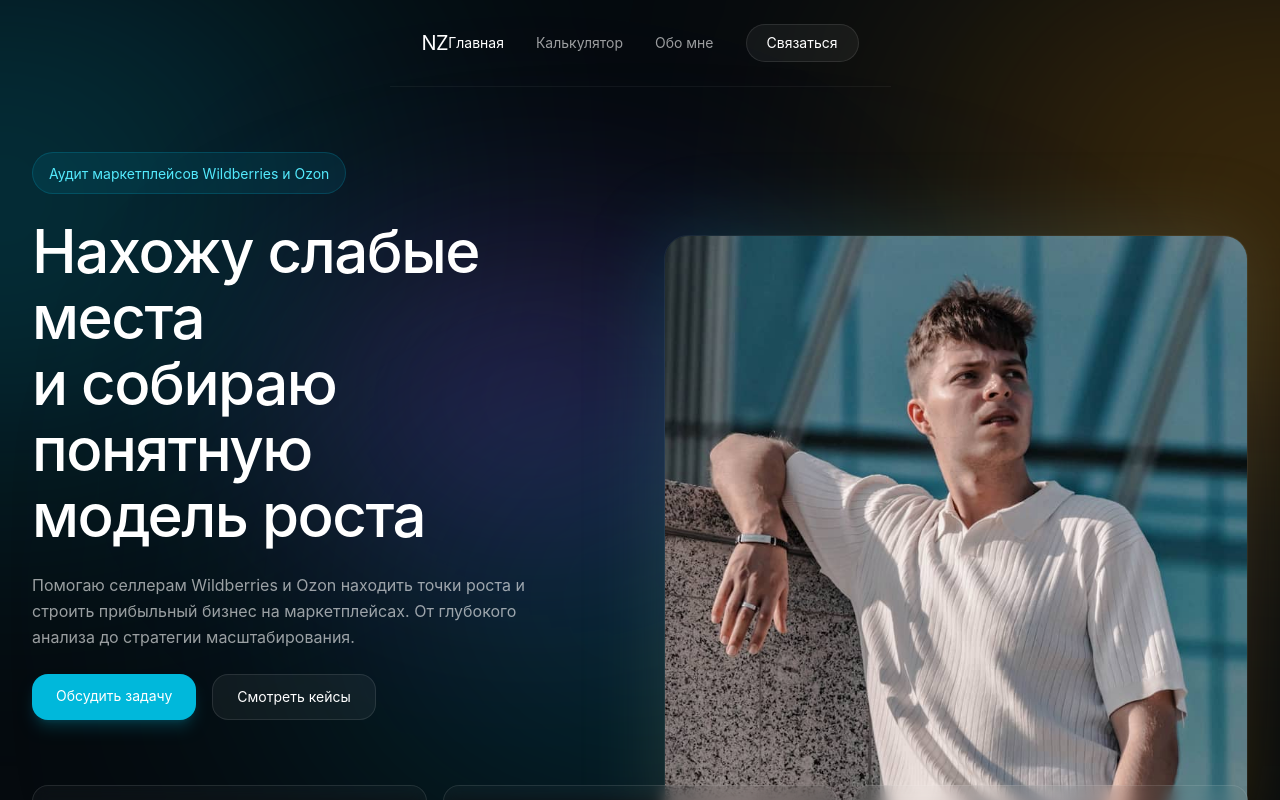
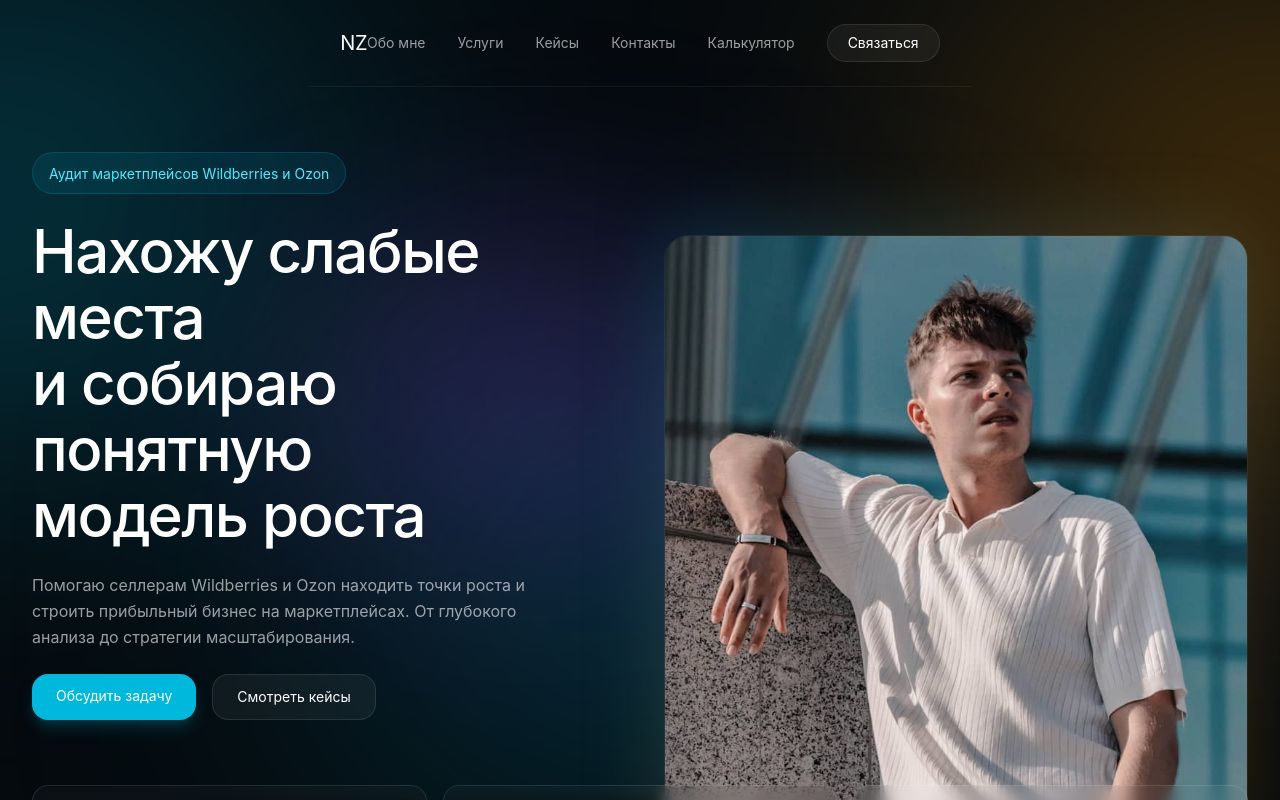
Before and after one commit to zubarevmarketplace/zubarevmarketplace.github.io, a React (Vite) app: page / in a window 1280 px wide. Shown: the top 800 px of the page. Built offline with nearby package versions, Linux system fonts and the light colour scheme.

Commit message:
fix: restore landing header navigation and add calculator link

```diff
--- a/src/app/components/layout/Header.tsx
+++ b/src/app/components/layout/Header.tsx
@@ -5,11 +5,15 @@ type HeaderProps = {
   currentPage: 'home' | 'calculator';
 };
 
+const landingLinks = [
+  { href: '/#about', label: 'Обо мне' },
+  { href: '/#formats', label: 'Услуги' },
+  { href: '/#cases', label: 'Кейсы' },
+  { href: '/#contacts', label: 'Контакты' },
+];
+
 export default function Header({ currentPage }: HeaderProps) {
   const [mobileMenuOpen, setMobileMenuOpen] = useState(false);
-
-  const linkClass = (isActive: boolean) =>
-    `text-sm transition-colors ${isActive ? 'text-white' : 'text-white/60 hover:text-white/90'}`;
 
   return (
     <>
@@ -17,9 +21,17 @@ export default function Header({ currentPage }: HeaderProps) {
         <a href="/" className="text-xl tracking-tight">NZ</a>
 
         <div className="hidden md:flex items-center gap-8">
-          <a href="/" className={linkClass(currentPage === 'home')}>Главная</a>
-          <a href="/tools/wb-calculator" className={linkClass(currentPage === 'calculator')}>Калькулятор</a>
-          <a href="/#about" className="text-sm text-white/60 hover:text-white/90 transition-colors">Обо мне</a>
+          {landingLinks.map((link) => (
+            <a key={link.label} href={link.href} className="text-sm text-white/60 hover:text-white/90 transition-colors">
+              {link.label}
+            </a>
+          ))}
+          <a
+            href="/tools/wb-calculator"
+            className={`text-sm transition-colors ${currentPage === 'calculator' ? 'text-white' : 'text-white/60 hover:text-white/90'}`}
+          >
+            Калькулятор
+          </a>
           <a href="/#contacts" className="px-5 py-2 bg-white/5 hover:bg-white/10 border border-white/10 rounded-full text-sm transition-all">
             Связаться
           </a>
@@ -42,10 +54,30 @@ export default function Header({ currentPage }: HeaderProps) {
       {mobileMenuOpen && (
         <div className="md:hidden fixed top-[73px] left-0 right-0 z-40 bg-[#050A0E]/95 backdrop-blur-lg border-b border-white/5">
           <div className="px-8 py-6 space-y-4">
-            <a href="/" onClick={() => setMobileMenuOpen(false)} className={linkClass(currentPage === 'home') + ' block py-2'}>Главная</a>
-            <a href="/tools/wb-calculator" onClick={() => setMobileMenuOpen(false)} className={linkClass(currentPage === 'calculator') + ' block py-2'}>Калькулятор</a>
-            <a href="/#about" onClick={() => setMobileMenuOpen(false)} className="block text-white/60 hover:text-white/90 transition-colors py-2">Обо мне</a>
-            <a href="/#contacts" onClick={() => setMobileMenuOpen(false)} className="block text-white/60 hover:text-white/90 transition-colors py-2">Контакты</a>
+            {landingLinks.map((link) => (
+              <a
+                key={link.label}
+                href={link.href}
+                onClick={() => setMobileMenuOpen(false)}
+                className="block text-white/60 hover:text-white/90 transition-colors py-2"
+              >
+                {link.label}
+              </a>
+            ))}
+            <a
+              href="/tools/wb-calculator"
+              onClick={() => setMobileMenuOpen(false)}
+              className={`block transition-colors py-2 ${currentPage === 'calculator' ? 'text-white' : 'text-white/60 hover:text-white/90'}`}
+            >
+              Калькулятор
+            </a>
+            <a
+              href="/#contacts"
+              onClick={() => setMobileMenuOpen(false)}
+              className="block text-white/60 hover:text-white/90 transition-colors py-2"
+            >
+              Связаться
+            </a>
           </div>
         </div>
       )}
```
